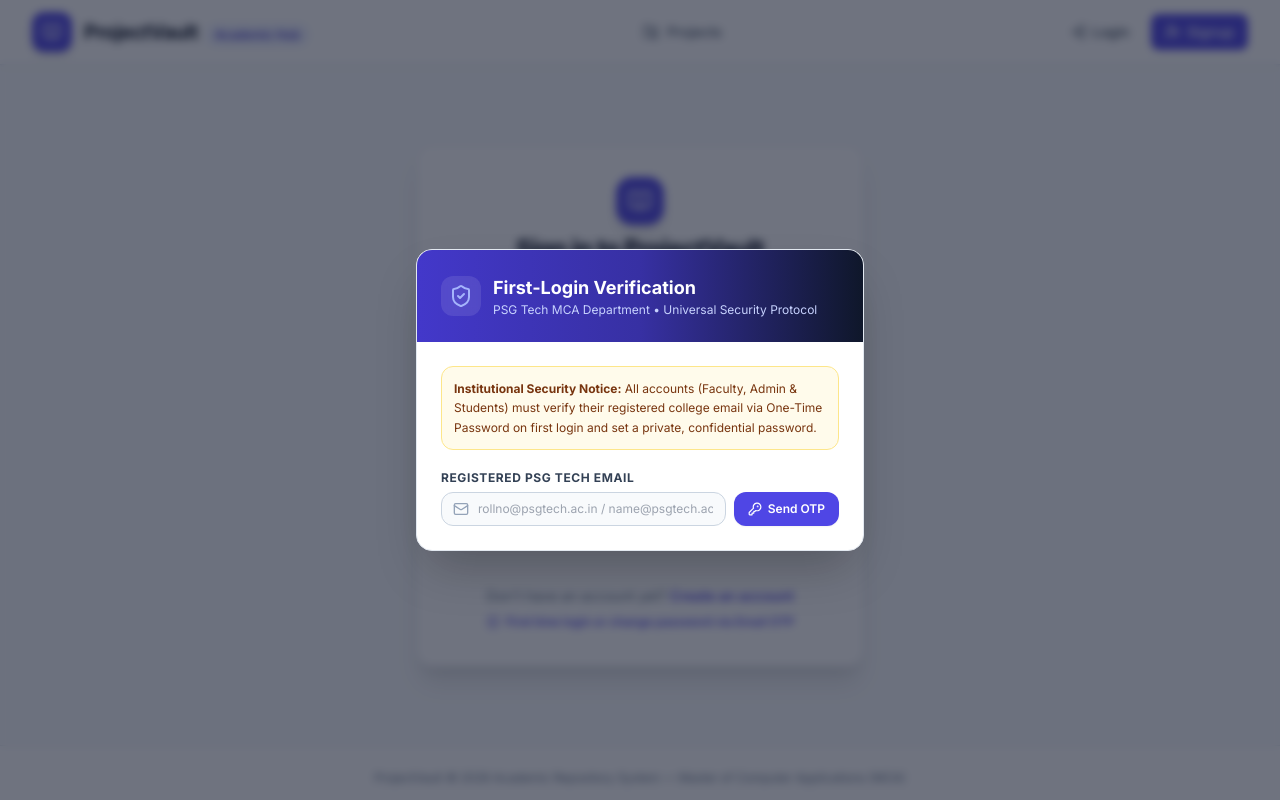
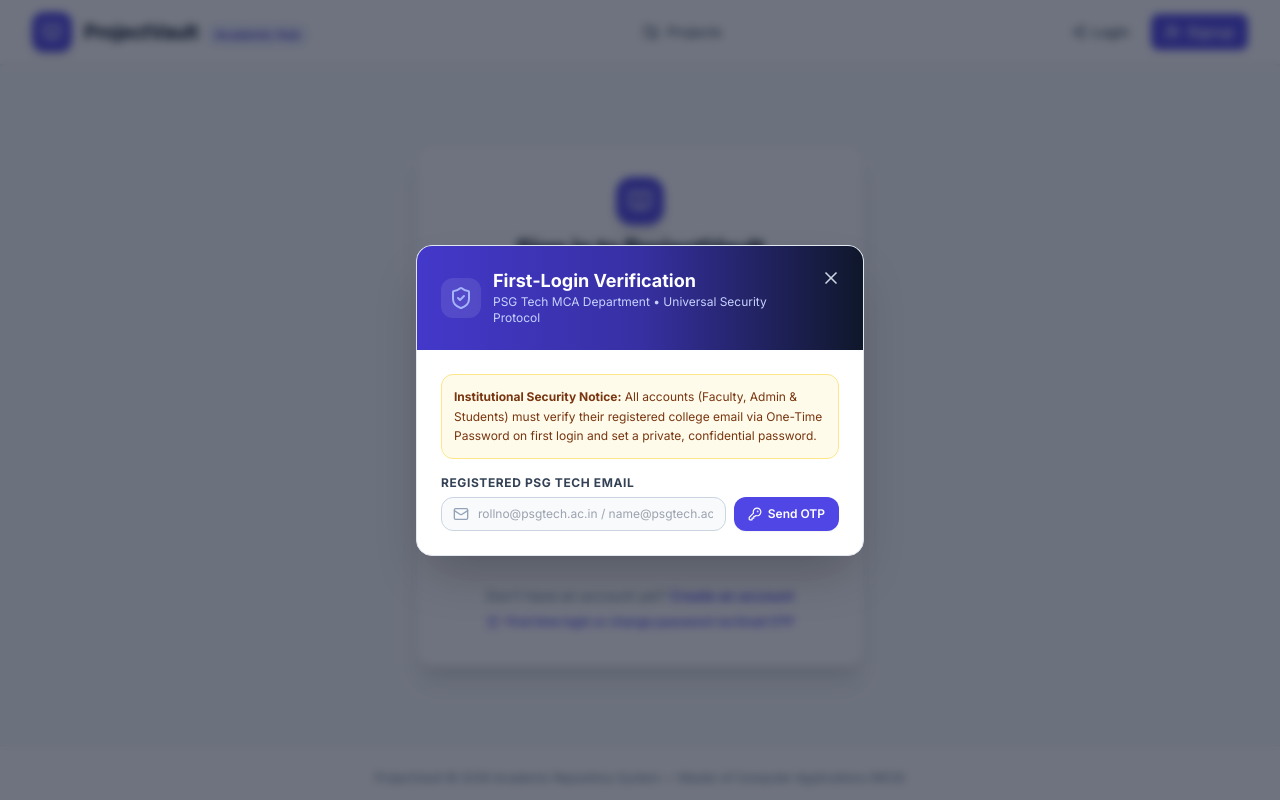
Before and after one commit to chinnaya18/ProjectVault, a React (Vite) app in the folder frontend/: page /login in a window 1280 px wide. Both pictures are taken after a click on the button "First time login or change password via Email OTP". Built offline with nearby package versions, Linux system fonts and the light colour scheme.

Commit message:
otp service UI

```diff
--- a/frontend/src/App.tsx
+++ b/frontend/src/App.tsx
@@ -22,7 +22,7 @@
 };
 
 function AppContent() {
-  const { user } = useAuth();
+  const { user, logout } = useAuth();
 
   return (
     <div className="min-h-screen flex flex-col bg-slate-50 text-slate-900">
@@ -47,6 +47,7 @@
           isOpen={true}
           isFirstLogin={true}
           initialEmail={user.email}
+          onClose={() => logout()}
         />
       )}
     </div>
--- a/frontend/src/components/UniversalOtpModal.tsx
+++ b/frontend/src/components/UniversalOtpModal.tsx
@@ -1,4 +1,5 @@
-import React, { useState } from 'react';
+import React, { useState, useEffect } from 'react';
+import { useNavigate } from 'react-router-dom';
 import { useAuth } from '../context/AuthContext';
 import api, { getErrorMessage } from '../api/client';
 import {
@@ -29,7 +30,8 @@
   initialEmail = '',
   onSuccess
 }) => {
-  const { user, refreshProfile } = useAuth();
+  const navigate = useNavigate();
+  const { user, logout, refreshProfile } = useAuth();
 
   const [email, setEmail] = useState<string>(initialEmail || user?.email || '');
   const [otpSent, setOtpSent] = useState<boolean>(false);
@@ -41,6 +43,31 @@
   const [isLoading, setIsLoading] = useState<boolean>(false);
   const [error, setError] = useState<string | null>(null);
   const [successMsg, setSuccessMsg] = useState<string | null>(null);
+
+  // Close handler: logs out if pending password change and redirects straight to landing page
+  const handleClose = () => {
+    if (user?.mustChangePassword) {
+      logout();
+    }
+    if (onClose) {
+      onClose();
+    }
+    navigate('/');
+  };
+
+  // Keyboard navigation & browser history integration
+  useEffect(() => {
+    if (!isOpen) return;
+
+    const handleKeyDown = (e: KeyboardEvent) => {
+      if (e.key === 'Escape') {
+        handleClose();
+      }
+    };
+
+    window.addEventListener('keydown', handleKeyDown);
+    return () => window.removeEventListener('keydown', handleKeyDown);
+  }, [isOpen]);
 
   if (!isOpen) return null;
 
@@ -98,25 +125,22 @@
 
     try {
       if (user && !isFirstLogin) {
-        // Authenticated password update
-        await api.post('/auth/change-password-with-otp', {
-          otp: otpCode.trim(),
-          newPassword: newPassword
+        // User logged in changing password
+        await api.post('/auth/change-password-verify', {
+          otpCode: otpCode.trim(),
+          newPassword
         });
       } else {
-        // First login activation (Student, Faculty, or Admin)
-        const res = await api.post('/auth/activate', {
+        // First login activation for Faculty / Student
+        const res = await api.post('/auth/faculty-first-login', {
           email: targetEmail,
-          otp: otpCode.trim(),
-          newPassword: newPassword
+          otpCode: otpCode.trim(),
+          newPassword
         });
 
-        // If returned token, update storage
-        if (res.data?.data?.accessToken || res.data?.data?.token) {
-          const authData = res.data.data;
-          const token = authData.accessToken || authData.token;
-          localStorage.setItem('pv_token', token);
-          localStorage.setItem('pv_user', JSON.stringify(authData.user));
+        // If returned JWT auth token, store and refresh
+        if (res.data?.data?.accessToken) {
+          localStorage.setItem('auth_token', res.data.data.accessToken);
         }
       }
 
@@ -141,24 +165,26 @@
 
         {/* Header */}
         <div className="bg-gradient-to-r from-indigo-700 via-indigo-800 to-slate-900 text-white p-6 relative">
-          {onClose && !isFirstLogin && (
-            <button
-              onClick={onClose}
-              className="absolute top-4 right-4 text-slate-300 hover:text-white p-1 rounded-lg hover:bg-white/10 transition-colors"
-            >
-              <X className="w-5 h-5" />
-            </button>
-          )}
+          {/* Universal Close Cross Button */}
+          <button
+            type="button"
+            onClick={handleClose}
+            aria-label="Close modal and return"
+            title="Close and return (Esc)"
+            className="absolute top-4 right-4 text-slate-300 hover:text-white p-1.5 rounded-xl hover:bg-white/10 transition-colors"
+          >
+            <X className="w-5 h-5" />
+          </button>
 
-          <div className="flex items-center gap-3">
-            <div className="w-10 h-10 rounded-xl bg-white/10 flex items-center justify-center backdrop-blur-sm">
+          <div className="flex items-center gap-3 pr-8">
+            <div className="w-10 h-10 rounded-xl bg-white/10 flex items-center justify-center backdrop-blur-sm shrink-0">
               <ShieldCheck className="w-6 h-6 text-indigo-300" />
             </div>
             <div>
-              <h3 className="text-lg font-bold">
+              <h3 className="text-lg font-bold leading-tight">
                 {isFirstLogin ? 'First-Login Verification' : 'Email OTP Password Security'}
               </h3>
-              <p className="text-xs text-indigo-200">
+              <p className="text-xs text-indigo-200 mt-0.5">
                 PSG Tech MCA Department &bull; Universal Security Protocol
               </p>
             </div>
@@ -166,7 +192,8 @@
         </div>
 
         {/* Body */}
-        <div className="p-6 space-y-5">
+        <div className="p-6 space-y-4">
+
           {isFirstLogin && (
             <div className="p-3 bg-amber-50 border border-amber-200 rounded-xl text-amber-900 text-xs leading-relaxed">
               <strong>Institutional Security Notice:</strong> All accounts (Faculty, Admin & Students) must verify their registered college email via One-Time Password on first login and set a private, confidential password.
@@ -306,6 +333,7 @@
             </form>
           )}
 
+
         </div>
       </div>
     </div>
```
